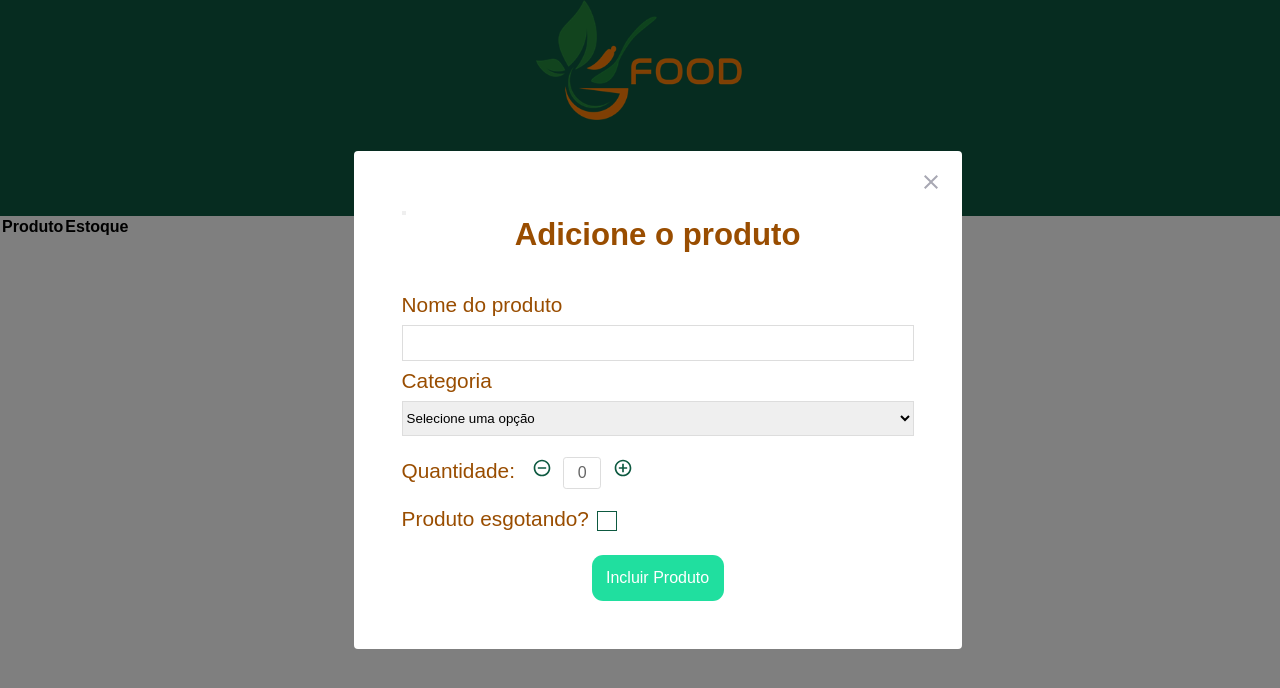
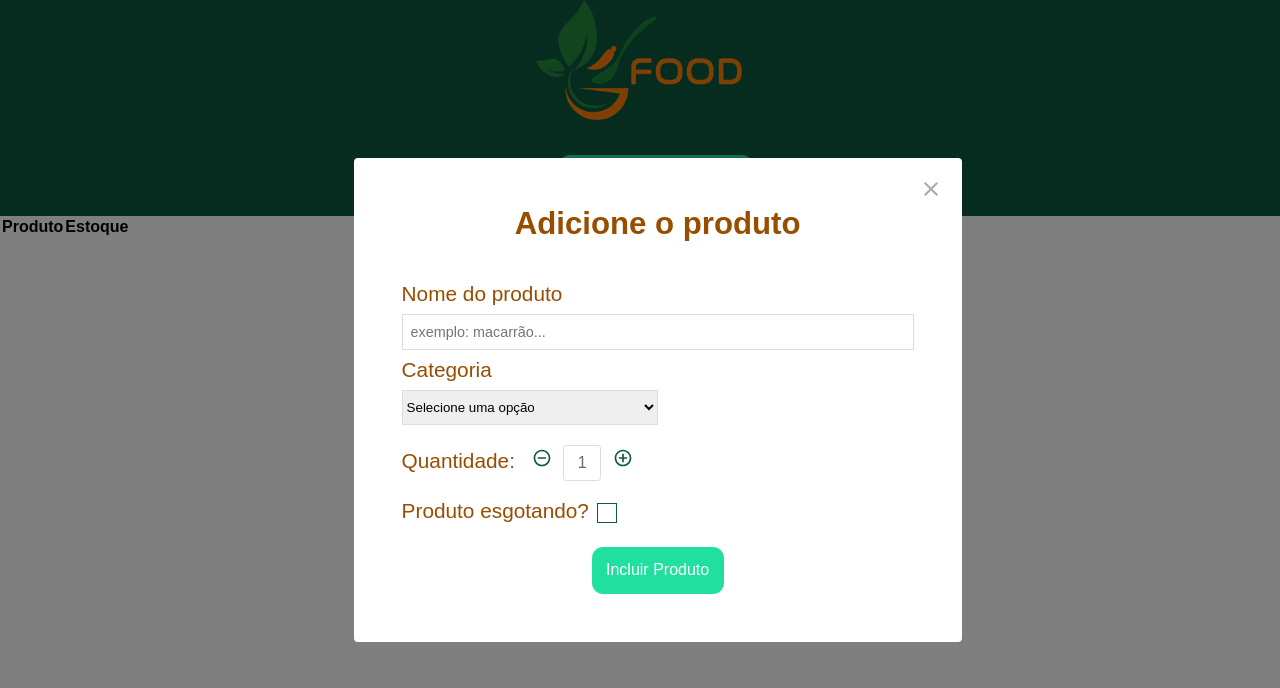
Before and after one commit to Ricardo-1991/controle-compras, a React (Vite) app: page / in a window 1280 px wide. Both pictures are taken after a click on the button "Adicionar novo produto". Shown: the top 688 px of the page. Built offline with nearby package versions, Linux system fonts and the light colour scheme.

Commit message:
ajuste css

```diff
--- a/src/components/NewProductModal/NewProductModal.tsx
+++ b/src/components/NewProductModal/NewProductModal.tsx
@@ -13,7 +13,7 @@ export function NewProductModal({
   isOpen,
   onRequestClose
 }: NewProductModalProps) {
-  const [amountProduct, setAmountProduct] = useState(0);
+  const [amountProduct, setAmountProduct] = useState(1);
 
   function handleProductIncrement() {
     setAmountProduct(amountProduct + 1);
@@ -21,8 +21,8 @@ export function NewProductModal({
 
   function handleProductDecrement() {
     setAmountProduct(amountProduct - 1);
-    if (amountProduct <= 0) {
-      setAmountProduct(0);
+    if (amountProduct <= 1) {
+      setAmountProduct(1);
     }
   }
 
@@ -37,17 +37,13 @@ export function NewProductModal({
       overlayClassName="react-modal-overlay"
       className="react-modal-content"
     >
-      <button onClick={onRequestClose}>
-        <img
-          src={closeImg}
-          className="react-modal-close"
-          alt="Botão de Fechar Modal"
-        />
+      <button onClick={onRequestClose} className="react-modal-close">
+        <img src={closeImg} alt="Botão de Fechar Modal" />
       </button>
       <Container onSubmit={handleCreateNewProduct}>
         <h2>Adicione o produto</h2>
         <label htmlFor="">Nome do produto</label>
-        <input type="text" />
+        <input type="text" placeholder="exemplo: macarrão..." />
         <label htmlFor="">Categoria</label>
         <select name="" id="">
           <option value="">Selecione uma opção</option>
--- a/src/components/NewProductModal/styles.ts
+++ b/src/components/NewProductModal/styles.ts
@@ -19,9 +19,14 @@ export const Container = styled.form`
     border: 1px solid #ddd;
     padding: 0.5rem 0;
     font-size: 1rem;
+
+    &::placeholder {
+      font-size: 0.9rem;
+    }
   }
 
   select {
+    width: 50%;
     border: 1px solid #ddd;
     padding: 0.5rem 0;
     margin-bottom: 1rem;
@@ -43,6 +48,10 @@ export const Container = styled.form`
 
   label input[type="checkbox"] {
     margin-top: 1rem;
+  }
+
+  input[type="text"] {
+    padding: 0.5rem;
   }
 
   input[type="checkbox"] {
--- a/src/styles/global.ts
+++ b/src/styles/global.ts
@@ -60,6 +60,7 @@ export const GlobalStyle = createGlobalStyle`
   top: 1.5rem;
   border: none;
   background: transparent;
+
   transition: filter 0.2s;
 
   &:hover {
```
